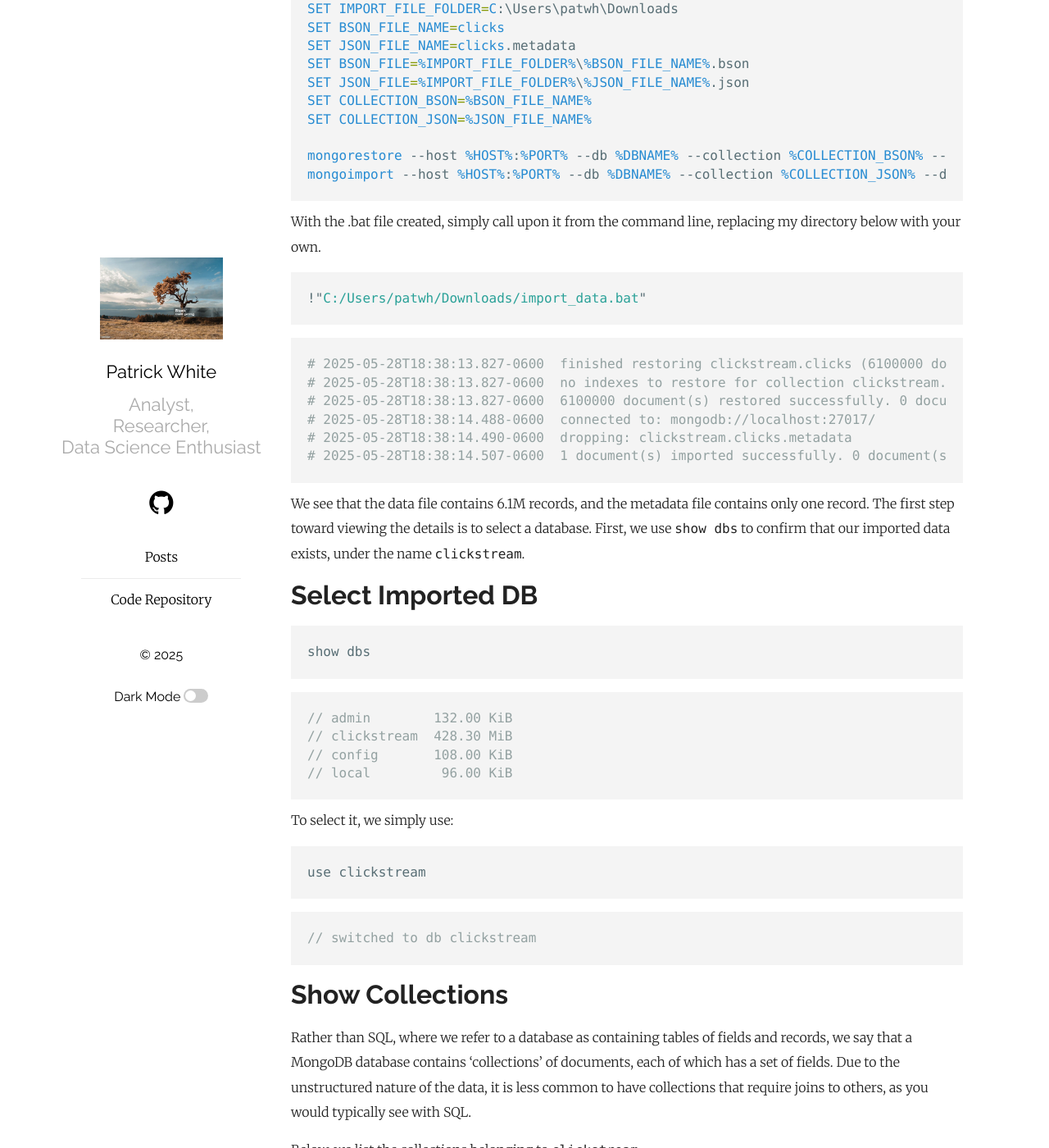
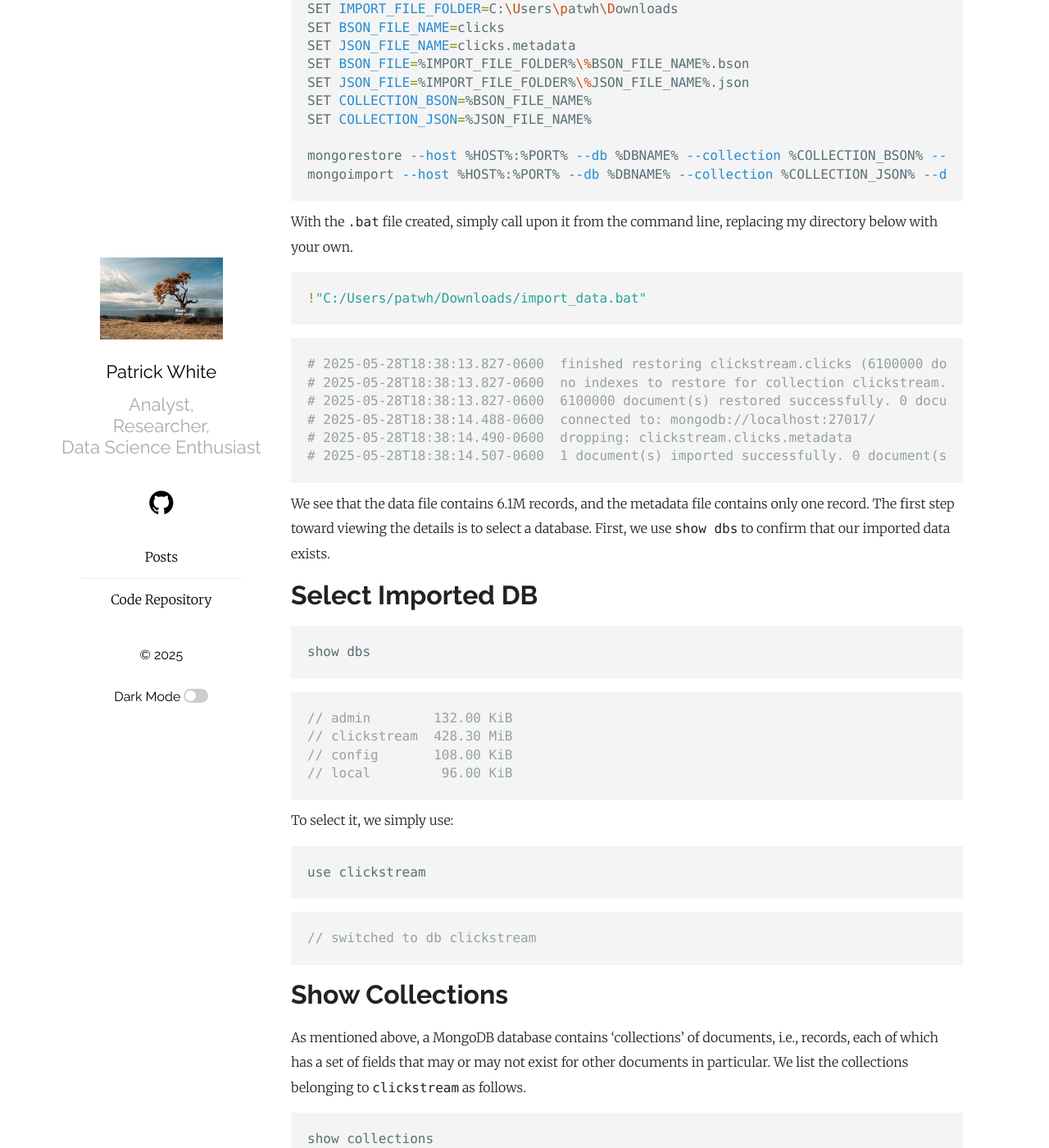
Before and after one commit to pw398/pw398.github.io, a Jekyll site: the page built from _posts/2025-05-28-MongoDB-via-MongoShell.md, in a window 1280 px wide and 1400 px high, scrolled down 4797 px. Shown: the whole window at 82% size. Built offline with Jekyll 4.4.1, drawn with Linux system fonts in a browser that asks for light colours; formulas are drawn with MathJax 3; some of the changed text lies outside the part shown.

Commit message:
Add files via upload

````diff
--- a/_posts/2025-05-28-MongoDB-via-MongoShell.md
+++ b/_posts/2025-05-28-MongoDB-via-MongoShell.md
@@ -104,13 +104,13 @@
 
 If opening the Mongo shell by clicking on the .exe. file, it will prompt for a server, suggesting <code>localhost</code> by default.
 
-```bash
-# Please enter a MongoDB connection string (Default: mongodb://localhost/):</code>
+```js
+// Please enter a MongoDB connection string (Default: mongodb://localhost/):</code>
 ```
 
 I will go with <code>localhost</code>. We can type in the string it suggested, or simply press Enter.
 
-```js
+```bash
 mongodb://localhost/
 ```
 
@@ -137,7 +137,7 @@
 
 We will be importing clickstream data from a <code>.bson</code> file with the data records, along with a <code>.json</code> file with a single record of metadata.
 
-Our import commands below will specify <code>--drop</code> to drop the database first if it currently exists, but if at any point you wish to drop a database, it can be done (for a database called <code>clickstream</code>, by using the command <code>use clickstream</code>, followed by <code>db.dropDatabase()</code>.
+Our import commands below will specify <code>--drop</code> to drop the database first if it currently exists, but if at any point you wish to drop a database (in this case named <code>clickstream</code>, you can use the command <code>use clickstream</code> to select it, followed by <code>db.dropDatabase()</code>.
 
 
 ### Drop clickstream if Exists (Optional)
@@ -169,7 +169,7 @@
 The syntax for these commands is evident from the last two lines below. You could use hard-coding and ignore all of the variable-setting done by the preceding lines. The below creates a .bat file which can be run from the command line to import our .bson data file (using <code>mongorestore</code>, and .json metadata (using <code>mongoimport</code>).
 
 
-```bat
+```bash
 # import_data.bat:
 SET HOST=localhost
 SET PORT=27017
@@ -186,15 +186,15 @@
 mongoimport --host %HOST%:%PORT% --db %DBNAME% --collection %COLLECTION_JSON% --drop --type json "%JSON_FILE%"
 ```
 
-With the .bat file created, simply call upon it from the command line, replacing my directory below with your own.
+With the <code>.bat</code> file created, simply call upon it from the command line, replacing my directory below with your own.
 
-```python
+```bash
 !"C:/Users/patwh/Downloads/import_data.bat"
 ```
 
 <p></p>
 
-```python
+```bash
 # 2025-05-28T18:38:13.827-0600  finished restoring clickstream.clicks (6100000 documents, 0 failures)
 # 2025-05-28T18:38:13.827-0600  no indexes to restore for collection clickstream.clicks
 # 2025-05-28T18:38:13.827-0600  6100000 document(s) restored successfully. 0 document(s) failed to restore.
@@ -203,7 +203,7 @@
 # 2025-05-28T18:38:14.507-0600  1 document(s) imported successfully. 0 document(s) failed to import.
 ```
 
-We see that the data file contains 6.1M records, and the metadata file contains only one record. The first step toward viewing the details is to select a database. First, we use <code>show dbs</code> to confirm that our imported data exists, under the name <code>clickstream</code>.
+We see that the data file contains 6.1M records, and the metadata file contains only one record. The first step toward viewing the details is to select a database. First, we use <code>show dbs</code> to confirm that our imported data exists.
 
 
 # Select Imported DB
@@ -236,10 +236,7 @@
 
 # Show Collections
 
-Rather than SQL, where we refer to a database as containing tables of fields and records, we say that a MongoDB database contains 'collections' of documents, each of which has a set of fields. Due to the unstructured nature of the data, it is less common to have collections that require joins to others, as you would typically see with SQL.
-
-Below, we list the collections belonging to <code>clickstream</code>.
-
+As mentioned above, a MongoDB database contains 'collections' of documents, i.e., records, each of which has a set of fields that may or may not exist for other documents in particular. We list the collections belonging to <code>clickstream</code> as follows.
 
 ```js
 show collections
@@ -256,7 +253,7 @@
 
 # Sample Documents
 
-To view the first document found in a collection, we use <code>db.collection.findOne()</code>. Note that the fields we see in this sample are not necessarily representative of the fields contained by other records in the collection.
+To view the first document found in a collection, we use <code>db.collection.findOne()</code>. As you will see shortly, we can pass arguments into this function in order to filter.
 
 ```js
 db.clicks.findOne()
````
